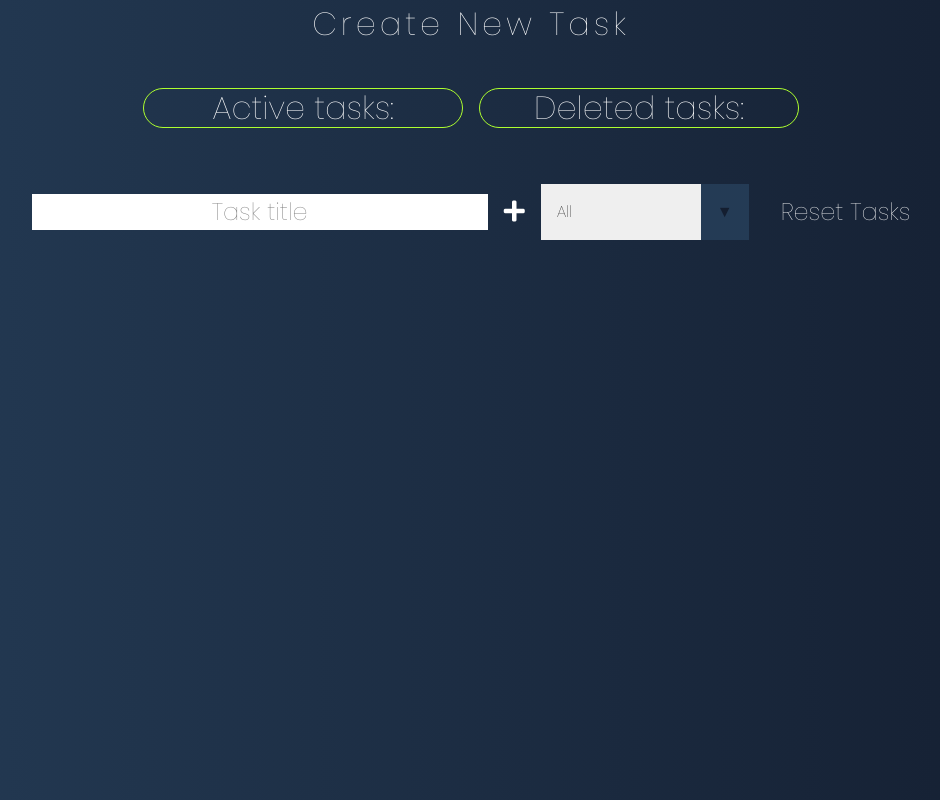
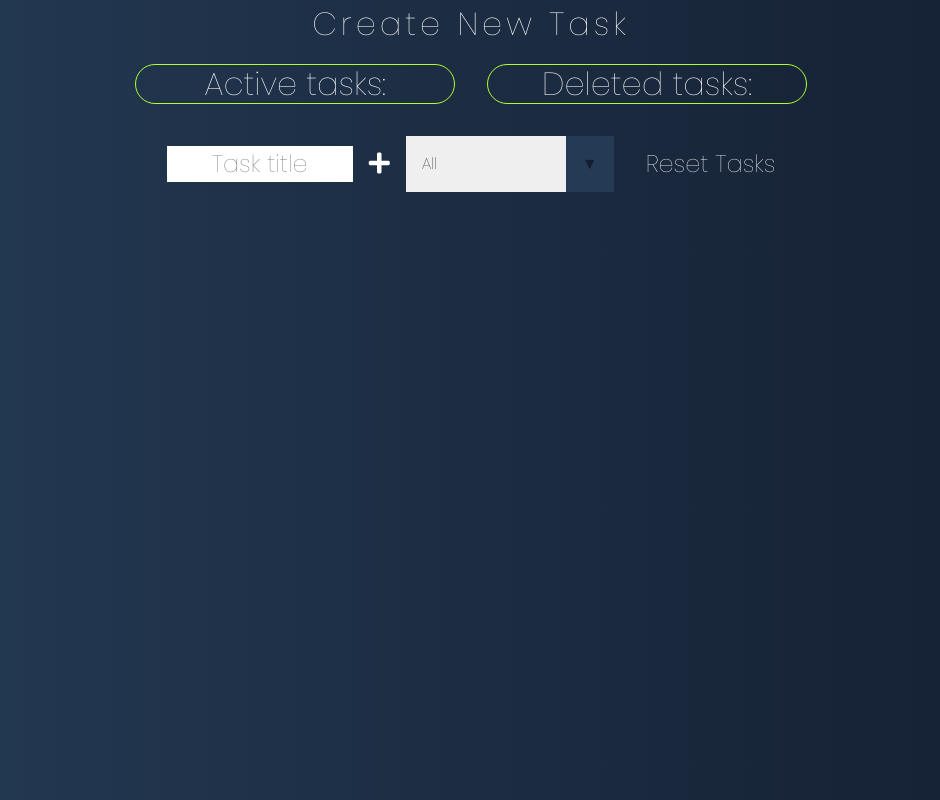
Before and after one commit to JohnAmolins/todoApp, a plain HTML site: page index.html in a window 1280 px wide. Shown: the whole page, without its empty margins (169-1109 px from the left). Drawn offline with nearby package versions, Linux system fonts and the light colour scheme.

Commit message:
add styling

```diff
--- a/app.js
+++ b/app.js
@@ -19,12 +19,13 @@ filterOption.addEventListener(`click`, filterTodo);
 //Functions
 function addTodo(e) {
   e.preventDefault(); // stop browser refresh
+      const todoDiv = document.createElement(`div`); // creating <div> element for new task
   if (todoInput.value === "") {
     alertMsg.style.display = "flex";
     todoDiv.style.display = "none";
   } else {
     alertMsg.style.display = "none";
-    const todoDiv = document.createElement(`div`); // creating <div> element for new task
+
     todoDiv.classList.add(`todo`); // adding class="todo" to the generated <div>
 
     const newTodo = document.createElement(`li`); // adding <li> element to HTML
--- a/index.html
+++ b/index.html
@@ -14,6 +14,8 @@
       integrity="sha512-iBBXm8fW90+nuLcSKlbmrPcLa0OT92xO1BIsZ+ywDWZCvqsWgccV3gFoRBv0z+8dLJgyAHIhR35VZc2oM/gI1w=="
       crossorigin="anonymous"
     />
+
+    <!-- Bootstrap CSS -->
     <link
       href="https://cdn.jsdelivr.net/npm/bootstrap@5.0.0-beta3/dist/css/bootstrap.min.css"
       rel="stylesheet"
@@ -26,22 +28,30 @@
   </head>
 
   <body>
-    <header>Create New Task</header>
+    <div class="container">
+      <header class="justify-content-center align-items-center text-center">Create New Task</header>
 
-    <div class="counters">
+      <div class="row">
+
+          <div class="counters d-flex flex-column flex-lg-row justify-content-center align-items-center text-center">
+
               <h2 class="todo-active">Active tasks:<b></b></h2>
+
               <h2 class="todo-deleted">Deleted tasks:<b></b></h2>
+
             </div>
+
+
+      </div>
+
       <form>
-      <input
-        type="text"
-        class="todo-input"
-        placeholder="Task title"
-        style="text-align: center; size: 14px"
-      />
+        <div class="row">
+          <div class="d-flex flex-column flex-lg-row justify-content-center align-items-center text-center">
+            <input type="text" class="todo-input col-6 col-sm-6 col-md-4 col-lg-2" placeholder="Task title" style="text-align: center; size: 14px"/>
             <button class="todo-button" type="submit">
               <i class="fas fa-plus"></i>
             </button>
+
         <div class="select">
           <select name="todos" class="filter-todo">
             <option value="all">All</option>
@@ -52,12 +62,29 @@
         <div class="reset">
           <button class="reset-counter" type="submit">Reset Tasks</button>
         </div>
+
+          </div>
+        </div>
       </form>
-    <p class="err text-danger text-center hidden"><i class="fa fa-warning"></i> <b>Please enter a new task!</b></p>
 
+      <p class="err text-danger text-center hidden">
+        <i class="fa fa-warning"></i> <b>Please enter a new task!</b>
+      </p>
+
+      <div class="row">
+        <div class="col-md-12 d-flex flex-column flex-lg-row justify-content-center align-items-center text-center">
           <div class="todo-container">
-      <ul class="todo-list"></ul>
+            <ul class="todo-list "></ul>
           </div>
+        </div>
+      </div>
+
+  </div>
+    <script
+      src="https://cdn.jsdelivr.net/npm/bootstrap@5.0.0-beta3/dist/js/bootstrap.bundle.min.js"
+      integrity="sha384-JEW9xMcG8R+pH31jmWH6WWP0WintQrMb4s7ZOdauHnUtxwoG2vI5DkLtS3qm9Ekf"
+      crossorigin="anonymous"
+    ></script>
     <script src="./app.js"></script>
   </body>
 </html>
--- a/style.css
+++ b/style.css
@@ -34,29 +34,35 @@ header {
 header,
 form{
   min-height: 5vh;
-  display: flex;
+  /*display: flex;
   justify-content: center;
-  align-items: center;
+  align-items: center;*/
 }
 
 /*-----COUNTERS-----*/
 .todo-active , .todo-deleted{
 border: greenyellow 1px solid;
 border-radius: 25px;
-margin: 0.5rem;
+/*
+width: 30%;
+min-height: 5vh;
+
+*/
 width: 20rem;
-display: flex;
-justify-content: center;
-min-height: 5vh;
+margin: 1rem;
+
 }
 
-.counters{
-  display: flex;
+/* .counters{
+ display: flex;
   justify-content: center;
   align-items: center;
   margin-top: 2rem;
-  margin-bottom: 2rem;
-}
+ margin-bottom: 2rem;
+
+}*/
+
+
 /* -----RESET-----*/
 
 
@@ -83,14 +89,15 @@ form button:hover{
 }
 
 /* -----GENERATED TASK LIST STYLING -----*/
-.todo-container {
+/*.todo-container {
   display: flex;
   justify-content: center;
   align-items: center;
 }
+*/
 
 .todo-list {
-  min-width: 30%;
+  /*min-width: 30%;*/
   list-style-type: none;
 }
 
@@ -99,7 +106,8 @@ form button:hover{
   background: rgb(255, 255, 255);
   color: black;
   font-size: 1.5rem;
-  display: flex; /*all items jump next to each other*/
+
+  display: flex;
   justify-content: space-between;
   align-items: center;
   transition: all 0.5s ease;
```
Lines whose indentation alone changed are shown as unchanged.
